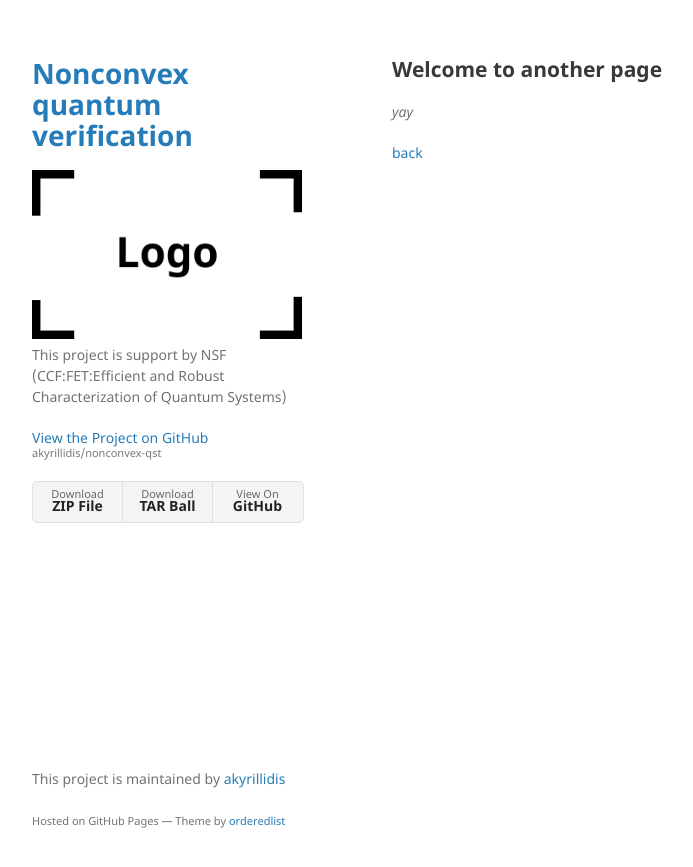
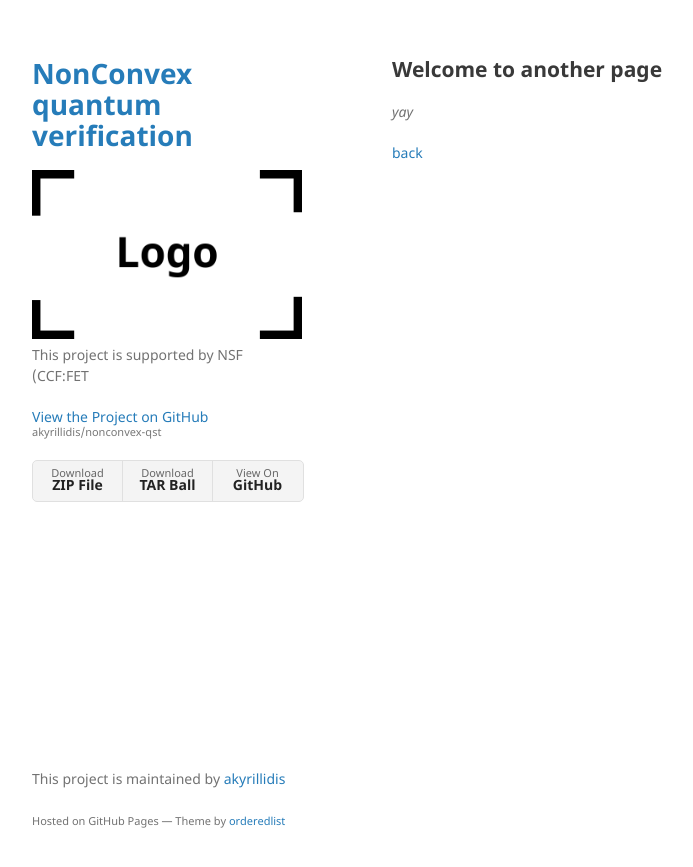
Before and after one commit to akyrillidis/nonconvex-qst, a Jekyll site: the page built from another-page.md, in a window 1280 px wide. Shown: the top 867 px of the page, without its empty margins (178-871 px from the left). Built offline with Jekyll 4.4.1, drawn with Linux system fonts in a browser that asks for light colours; our own code applies the rules of GitHub Pages for plain Markdown files.

Commit message:
Update _config.yml

```diff
--- a/_config.yml
+++ b/_config.yml
@@ -1,6 +1,6 @@
-title: Nonconvex quantum verification
+title: NonConvex quantum verification
 logo: /assets/img/logo.png
-description: This project is support by NSF (CCF:FET:Efficient and Robust Characterization of Quantum Systems)
+description: This project is supported by NSF (CCF:FET #1907936)
 show_downloads: true
 google_analytics:
 theme: jekyll-theme-minimal
```
